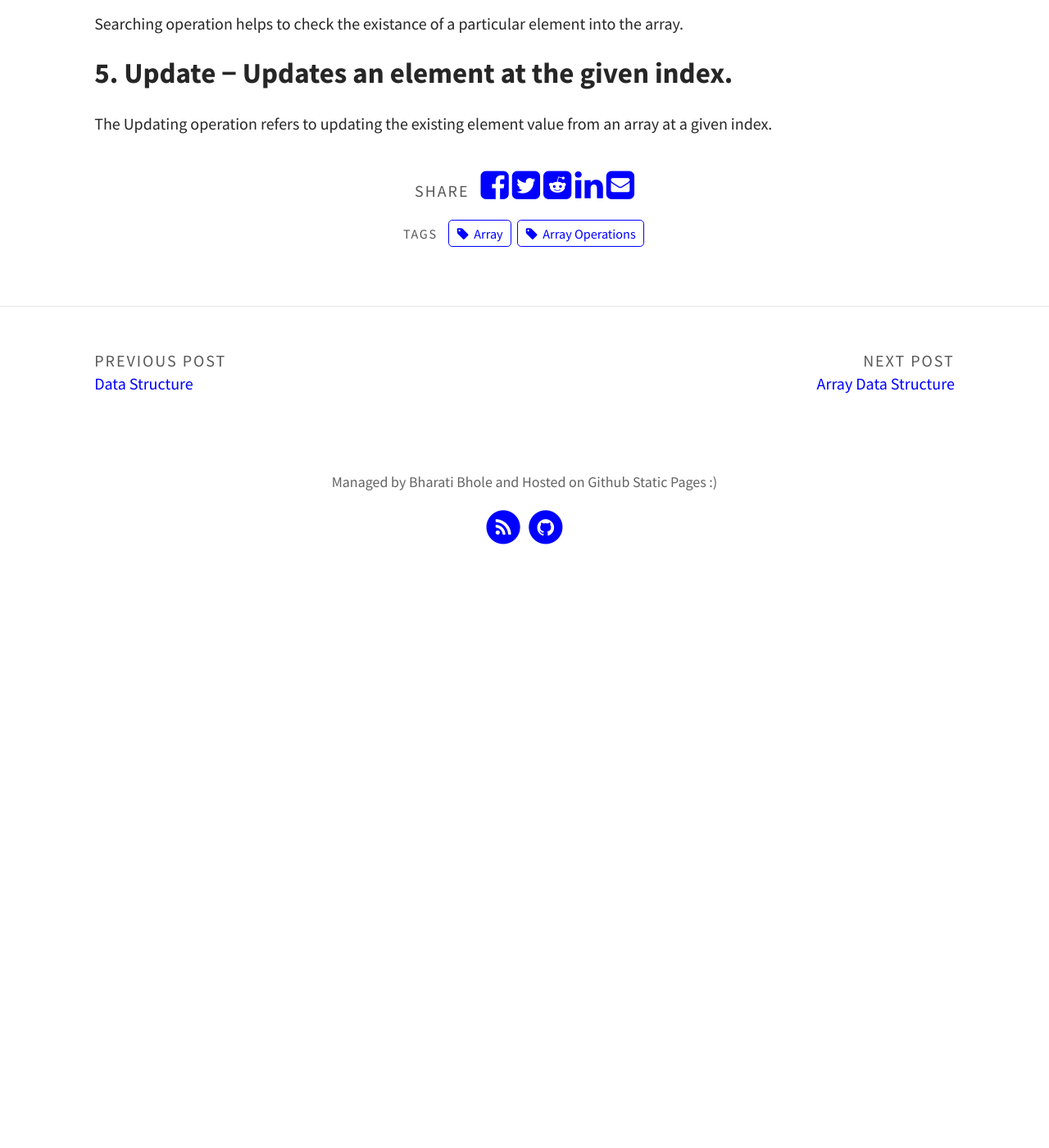
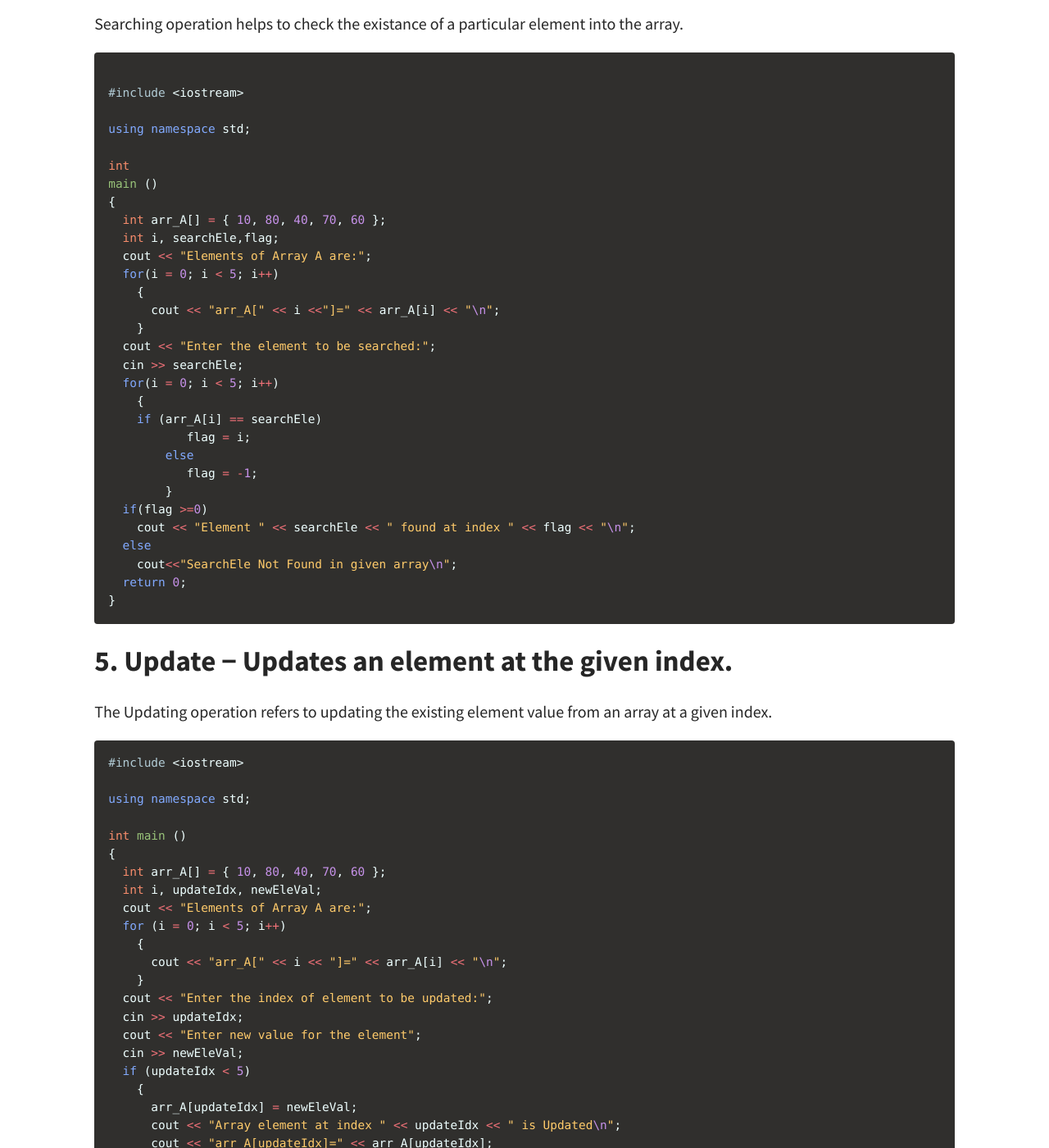
Before and after one commit to bharatibhole/bharatibhole.github.io, a Jekyll site: the page built from _posts/2020-09-06-Array-Operations.md, in a window 1280 px wide and 1400 px high, scrolled down 1585 px. Shown: the whole window at 82% size. Built offline with Jekyll 4.4.1, drawn with Linux system fonts in a browser that asks for light colours; before the commit the page ends 2291 px from its top, so only the background shows below that; some of the changed text lies outside the part shown.

Commit message:
Update 2020-09-06-Array-Operations.md

````diff
--- a/_posts/2020-09-06-Array-Operations.md
+++ b/_posts/2020-09-06-Array-Operations.md
@@ -31,7 +31,7 @@ int main()
     cout<<"Elements of Array A are:"
     for(i=0;i<5;i++)
     {
-    cout<<"arr_A["<<"]="<<arr_A[i]<<"\n";
+    cout<<"arr_A["<<i<<"]="<<arr_A[i]<<"\n";
     }
     return 0;
 }
@@ -45,6 +45,70 @@ int main()
 
 ## 4. Search
    Searching operation helps to check the existance of a particular element into the array.
+```cpp
+
+#include <iostream>
+
+using namespace std;
+
+int
+main ()
+{
+  int arr_A[] = { 10, 80, 40, 70, 60 };
+  int i, searchEle,flag;
+  cout << "Elements of Array A are:";
+  for(i = 0; i < 5; i++)
+    {
+      cout << "arr_A[" << i <<"]=" << arr_A[i] << "\n";
+    }
+  cout << "Enter the element to be searched:";
+  cin >> searchEle;
+  for(i = 0; i < 5; i++)
+    {
+    if (arr_A[i] == searchEle)
+	   flag = i;
+	else
+	   flag = -1;
+	}
+  if(flag >=0)
+    cout << "Element " << searchEle << " found at index " << flag << "\n";
+  else
+    cout<<"SearchEle Not Found in given array\n";
+  return 0;
+}
+```
 
 ## 5. Update − Updates an element at the given index.
    The Updating operation refers to updating the existing element value from an array at a given index.
+
+```cpp
+#include <iostream>
+
+using namespace std;
+
+int main ()
+{
+  int arr_A[] = { 10, 80, 40, 70, 60 };
+  int i, updateIdx, newEleVal;
+  cout << "Elements of Array A are:";
+  for (i = 0; i < 5; i++)
+    {
+      cout << "arr_A[" << i << "]=" << arr_A[i] << "\n";
+    }
+  cout << "Enter the index of element to be updated:";
+  cin >> updateIdx;
+  cout << "Enter new value for the element";
+  cin >> newEleVal;
+  if (updateIdx < 5)
+    {
+      arr_A[updateIdx] = newEleVal;
+      cout << "Array element at index " << updateIdx << " is Updated\n";
+      cout << "arr_A[updateIdx]=" << arr_A[updateIdx];
+    }
+  else
+    cout << "Index out of range\n";
+
+  return 0;
+}
+
+```
````
